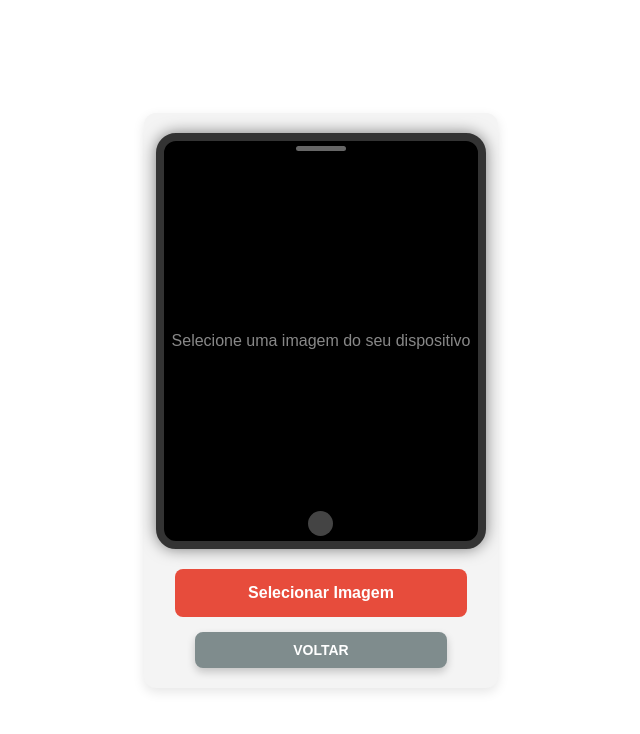
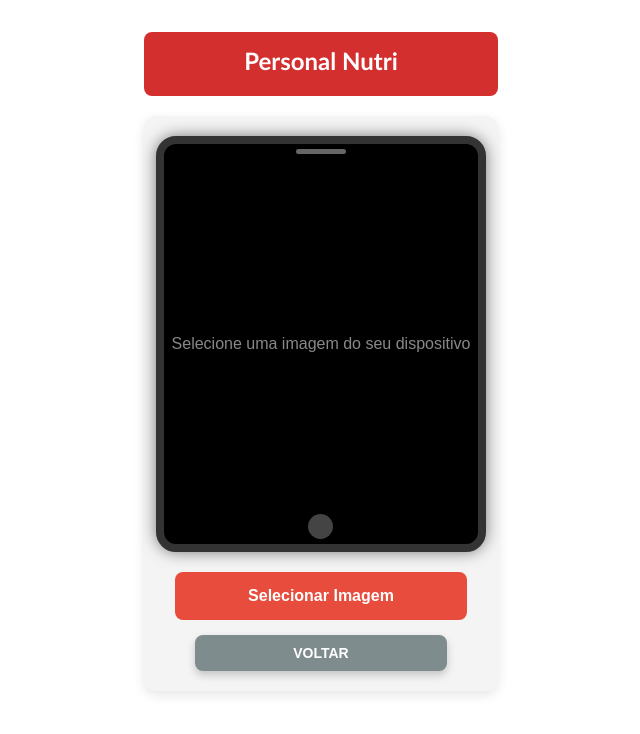
Before and after one commit to andreRessude/projetoPersonalNutri, a React (Vite) app: page /telacamera in a window 1280 px wide. Shown: the top 734 px of the page, without its empty margins (319-959 px from the left). Built offline with nearby package versions, Linux system fonts and the light colour scheme.

Commit message:
adicionando prop{children} nas telas Prato e Camera

```diff
--- /dev/null
+++ b/src/Components/Layout/Layout.jsx
@@ -0,0 +1,17 @@
+import styles from "./Layout.module.css";
+
+function Layout({ children }) { //recebe o que irá ter na página
+    return (
+        <div className={styles.layoutContainer}>
+            <header className={styles.header}>
+                <h1 className={styles.textoHeader}>Personal Nutri</h1>
+                {/* <img className={styles.imagemHeader} src="/src/assets/icon.png" alt="logo aplicativo" /> */}
+            </header>
+            <main className={styles.mainContent}>
+                {children}
+            </main>
+        </div>
+    );
+}
+
+export default Layout;
--- /dev/null
+++ b/src/Components/Layout/Layout.module.css
@@ -0,0 +1,26 @@
+.layoutContainer {
+    display: flex;
+    flex-direction: column;
+    min-height: 100vh;
+}
+
+.header {
+    background-color: #d32f2f;
+    color: #fff;
+    padding: 1rem;
+    border-radius: 8px;
+    height: 32px;
+    display: flex;
+    justify-content: center;
+    margin: 0;
+}
+
+.textoHeader{
+    font-size: 24px;
+    font-family: 'Trebuchet MS', 'Lucida Sans Unicode', 'Lucida Grande', 'Lucida Sans', Arial, sans-serif;
+    margin: 0;
+}
+
+.mainContent {
+    flex: 1;
+}
--- a/src/pages/TelaCamera/index.jsx
+++ b/src/pages/TelaCamera/index.jsx
@@ -1,6 +1,7 @@
 import { useNavigate } from "react-router-dom";
 import { useState } from "react";
 import styles from "./telaCamera.module.css";
+import Layout from "../../Components/Layout/Layout";
 
 function TelaCamera() {
     const navigate = useNavigate();
@@ -22,6 +23,7 @@ function TelaCamera() {
     };
 
     return (
+        <Layout>
             <div className={styles.containerCamera}>
                 <div className={styles.telaCamera}>
                     {image ? (
@@ -48,6 +50,7 @@ function TelaCamera() {
                     <button className={styles.clearButton} onClick={() => navigate("/")}>VOLTAR</button>
                 </div>
             </div>
+        </Layout>
     );
 }
 
--- a/src/pages/TelaPrato/index.jsx
+++ b/src/pages/TelaPrato/index.jsx
@@ -1,5 +1,6 @@
 import { useLocation, useNavigate } from "react-router-dom";
 import styles from "./telaPrato.module.css";
+import Layout from "../../Components/Layout/Layout";
 
 function TelaPrato(props) {
     const location = useLocation(); // define o props como 'prato'
@@ -11,7 +12,7 @@ function TelaPrato(props) {
     };
 
     return (
-        <>
+        <Layout>
             <div className={styles.telaAlimentoSelecionado}>
                 <img className={styles.imagemPrato} src={prato.imagem} alt="imagem prato" />
 
@@ -146,7 +147,7 @@ function TelaPrato(props) {
 
                 <button className={styles.botaoVoltar} onClick={() => changePage("/")}>Voltar</button>
             </div>
-        </>
+        </Layout>
     );
 }
 
```
Lines whose indentation alone changed are shown as unchanged.
